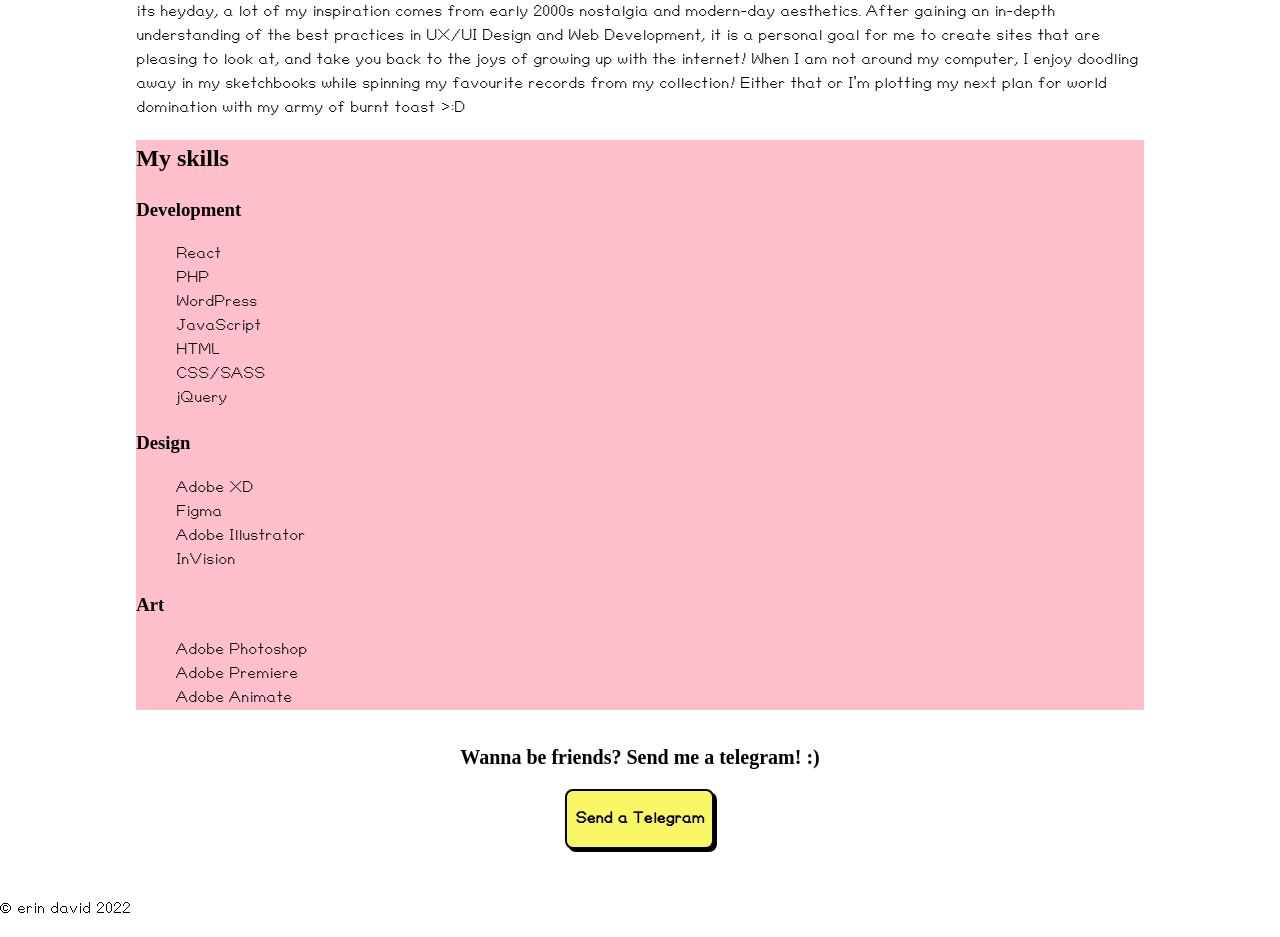
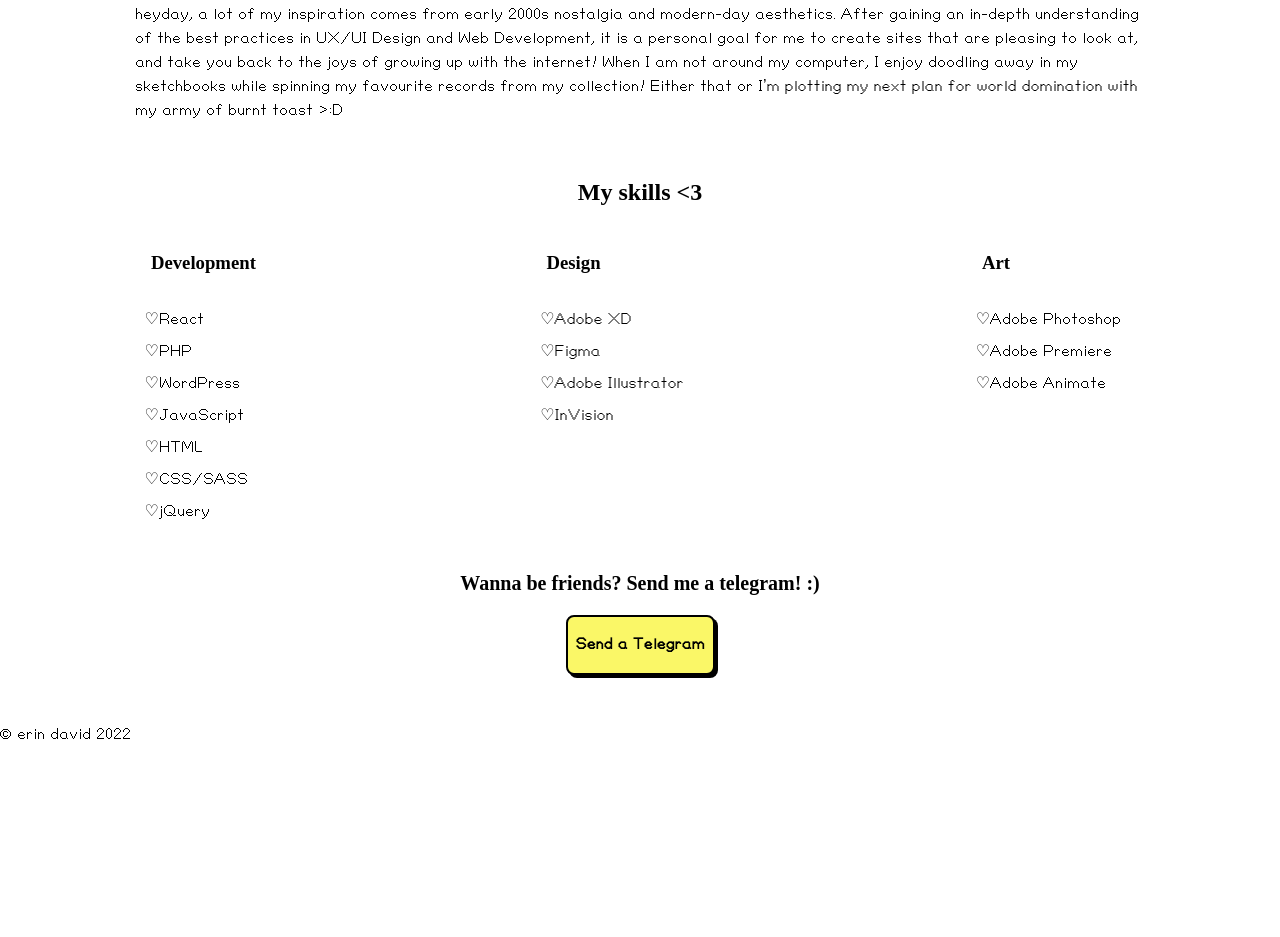
Before and after one commit to erindavid03/portfolio-site, a React (Create React App) app: page /about in a window 1280 px wide. Shown: the part 1340-2277 px from the top of the page. After the commit the page ends 2103 px from the top, so only its background shows below. Built offline with nearby package versions, Linux system fonts and the light colour scheme.

Commit message:
flex skills section

```diff
--- a/src/components/pages/AboutPage.js
+++ b/src/components/pages/AboutPage.js
@@ -16,7 +16,7 @@ function AboutPage() {
       </section>
 
       <section>
-        <h2>My skills</h2>
+        <h2>My skills {'<3'}</h2>
         <div>
           <article>
             <h3>Development</h3>
--- a/src/styles/components/pages/_aboutPage.scss
+++ b/src/styles/components/pages/_aboutPage.scss
@@ -2,7 +2,33 @@
 @use '../../base/mixins' as *;
 
 .about{
-   section:nth-child(2){
-    background-color: pink;
+    section:nth-child(2) {
+        padding-top: 1rem;
+
+        h2{
+            text-align: center;
+        }
+    }
+
+   section:nth-child(2) div{
+    @include flex-row;
+    align-items: flex-start;
+    justify-content: space-between;
+    flex-wrap: wrap;
+
+
+        ul{
+            padding: .5rem;
+            list-style: "\♡";
+            line-height: 2;
+        }
+
+        article{
+            padding: 0 1rem;
+            max-width: 165px;
+        }
+
    }
+
+
 }
```
